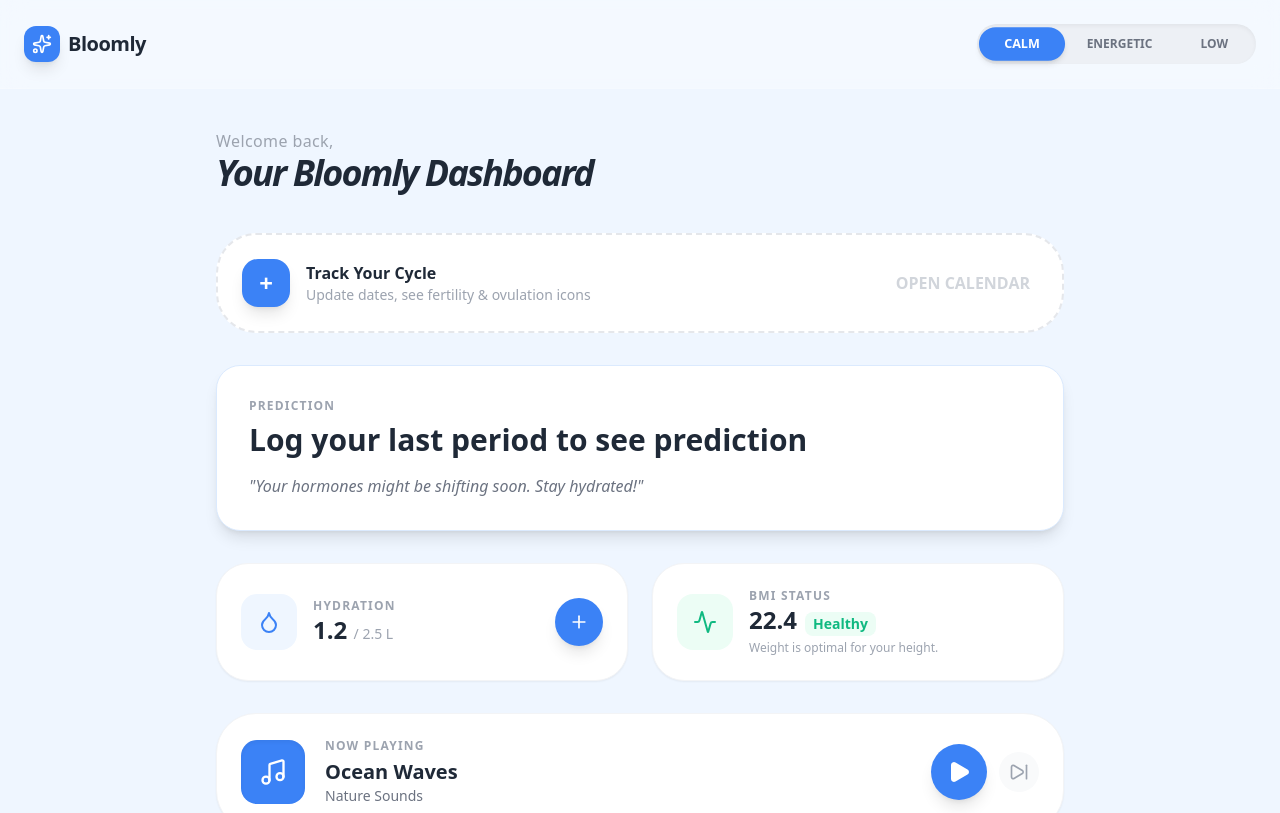
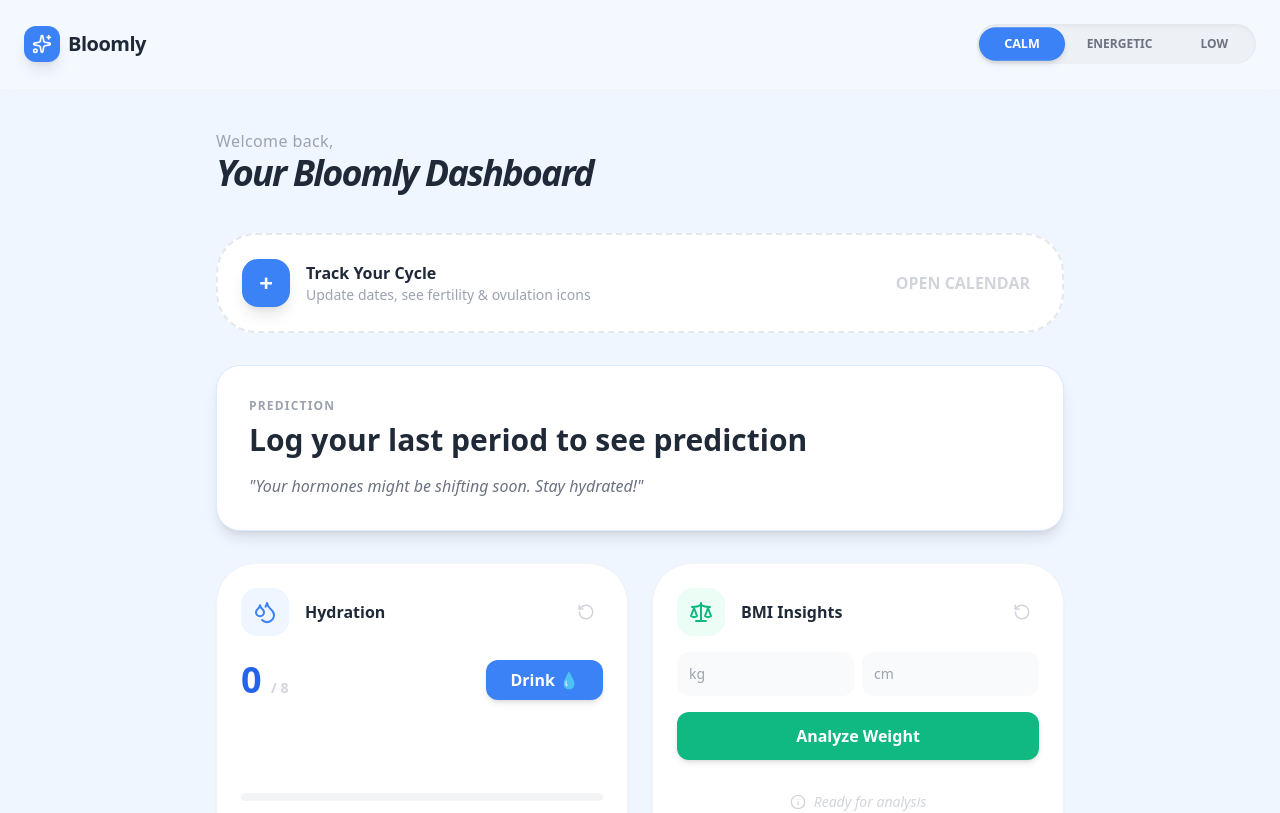
Before and after one commit to Nibedita2003/Bloomly-Wemen-Wellness-Web-App, a React (Create React App) app in the folder bloomly-frontend/: page / in a window 1280 px wide. Shown: the top 813 px of the page. Built offline with nearby package versions, Linux system fonts and the light colour scheme.

Commit message:
Fix: Stable nature sounds integration and functional BMI/Hydration trackers

```diff
--- a/bloomly-frontend/src/components/MusicPlayer.jsx
+++ b/bloomly-frontend/src/components/MusicPlayer.jsx
@@ -1,49 +1,49 @@
-import React, { useState } from 'react';
-import { Play, Pause, SkipForward, Music } from 'lucide-react';
+import React, { useState, useRef, useEffect } from 'react';
+import { Play, Pause, Music } from 'lucide-react';
 import { useTheme } from '../context/ThemeContext';
-// IMPORTANT: Notice the curly braces { } around musicTracks
 import { musicTracks } from '../data/musicData';
 
 const MusicPlayer = () => {
   const { mood, style } = useTheme();
   const [isPlaying, setIsPlaying] = useState(false);
+  const audioRef = useRef(new Audio()); // Creates a persistent audio player
 
-  // SAFETY CHECK: If musicTracks is somehow missing, use an empty array
-  const tracks = musicTracks || [];
+  const currentTrack = musicTracks.find(t => t.mood === mood) || musicTracks[0];
 
-  // Find the track matching the current mood, or default to the first one
-  const currentTrack = tracks.find(t => t.mood === mood) || tracks[0];
+  // Update audio source when track changes
+  useEffect(() => {
+    audioRef.current.src = currentTrack.url;
+    if (isPlaying) audioRef.current.play();
+  }, [currentTrack]);
 
-  // If there's still no track (data file empty), show a message
-  if (!currentTrack) {
-    return <div className="p-4 text-gray-400 italic">Loading soundscapes...</div>;
-  }
+  const togglePlay = () => {
+    if (isPlaying) {
+      audioRef.current.pause();
+    } else {
+      audioRef.current.play();
+    }
+    setIsPlaying(!isPlaying);
+  };
 
   return (
-    <div className={`p-6 rounded-[2.5rem] bg-white border border-gray-100 shadow-sm transition-all duration-500`}>
+    <div className="p-6 rounded-[2.5rem] bg-white border border-gray-100 shadow-sm">
       <div className="flex items-center justify-between">
         <div className="flex items-center gap-5">
-          <div className={`w-16 h-16 rounded-2xl ${style.button} flex items-center justify-center text-white shadow-inner animate-pulse-slow`}>
-            <Music size={28} />
+          <div className={`w-16 h-16 rounded-2xl ${style.button} flex items-center justify-center text-white`}>
+            <Music size={28} className={isPlaying ? "animate-spin" : ""} />
           </div>
           <div>
-            <h4 className="text-xs font-bold text-gray-400 uppercase tracking-widest mb-1">Now Playing</h4>
             <h2 className="text-xl font-black text-gray-800">{currentTrack.title}</h2>
-            <p className="text-sm text-gray-500 font-medium">{currentTrack.artist}</p>
+            <p className="text-sm text-gray-500">{currentTrack.artist}</p>
           </div>
         </div>
 
-        <div className="flex items-center gap-3">
-          <button
-            onClick={() => setIsPlaying(!isPlaying)}
-            className={`w-14 h-14 rounded-full ${style.button} text-white flex items-center justify-center shadow-lg hover:scale-110 active:scale-95 transition-all`}
-          >
-            {isPlaying ? <Pause size={24} /> : <Play size={24} fill="currentColor" />}
-          </button>
-          <button className="w-10 h-10 rounded-full bg-gray-50 text-gray-400 flex items-center justify-center hover:bg-gray-100 transition-colors">
-            <SkipForward size={20} />
-          </button>
-        </div>
+        <button
+          onClick={togglePlay}
+          className={`w-14 h-14 rounded-full ${style.button} text-white flex items-center justify-center shadow-lg transition-transform active:scale-90`}
+        >
+          {isPlaying ? <Pause size={24} /> : <Play size={24} fill="currentColor" />}
+        </button>
       </div>
     </div>
   );
--- a/bloomly-frontend/src/components/Stats.jsx
+++ b/bloomly-frontend/src/components/Stats.jsx
@@ -1,44 +1,140 @@
-import React from 'react';
-import { Droplet, Activity, Plus } from 'lucide-react';
+import React, { useState } from 'react';
+import { Droplets, Scale, PartyPopper, Info, RotateCcw } from 'lucide-react';
 import { useTheme } from '../context/ThemeContext';
 
 const Stats = () => {
   const { style } = useTheme();
 
+  // State
+  const [water, setWater] = useState(0);
+  const [weight, setWeight] = useState('');
+  const [height, setHeight] = useState('');
+  const [bmi, setBmi] = useState(null);
+
+  // --- Logic Helpers ---
+  const calculateBMI = () => {
+    if (weight && height) {
+      const heightInMeters = height / 100;
+      const result = (weight / (heightInMeters * heightInMeters)).toFixed(1);
+      setBmi(result);
+    }
+  };
+
+  const resetBMI = () => {
+    setWeight('');
+    setHeight('');
+    setBmi(null);
+  };
+
+  const resetWater = () => setWater(0);
+
+  const getBMIMessage = (val) => {
+    if (val < 18.5) return { text: "Underweight range. Focus on nutrition! 🥗", color: "text-blue-500" };
+    if (val <= 24.9) return { text: "Healthy weight. Perfect balance! ✨", color: "text-emerald-500" };
+    if (val <= 29.9) return { text: "Overweight range. Stay active! 🚶‍♀️", color: "text-orange-500" };
+    return { text: "Obesity range. Small daily goals help! ❤️", color: "text-rose-500" };
+  };
+
   return (
-    <div className="grid grid-cols-1 md:grid-cols-2 gap-6 mt-8">
-      {/* Hydration Tracker */}
-      <div className="bg-white p-6 rounded-[2rem] border border-gray-100 shadow-sm flex items-center justify-between group hover:shadow-md transition-all">
-        <div className="flex items-center gap-4">
-          <div className="p-4 bg-blue-50 rounded-2xl text-blue-500 group-hover:scale-110 transition-transform">
-            <Droplet size={24} />
+    <div className="grid grid-cols-1 md:grid-cols-2 gap-6">
+
+      {/* --- Hydration Tracker --- */}
+      <div className="bg-white p-6 rounded-[2.5rem] border border-gray-100 shadow-sm flex flex-col justify-between group">
+        <div>
+          <div className="flex items-center justify-between mb-6">
+            <div className="flex items-center gap-4">
+              <div className="p-3 rounded-2xl bg-blue-50 text-blue-500">
+                <Droplets size={24} />
+              </div>
+              <h3 className="font-bold text-gray-800">Hydration</h3>
+            </div>
+            <button
+              onClick={resetWater}
+              className="p-2 text-gray-300 hover:text-rose-400 transition-colors"
+              title="Reset Water"
+            >
+              <RotateCcw size={18} />
+            </button>
           </div>
-          <div>
-            <p className="text-xs font-bold text-gray-400 uppercase tracking-widest">Hydration</p>
-            <p className="text-2xl font-black text-gray-800">1.2 <span className="text-sm font-normal text-gray-400">/ 2.5 L</span></p>
+
+          <div className="flex items-center justify-between mb-4">
+            <span className="text-4xl font-black text-blue-600">
+              {water} <span className="text-sm text-gray-300">/ 8</span>
+            </span>
+            <button
+              onClick={() => setWater(prev => prev + 1)}
+              className="px-6 py-2 bg-blue-500 text-white rounded-xl font-bold hover:bg-blue-600 shadow-md active:scale-95 transition-all"
+            >
+              Drink 💧
+            </button>
           </div>
         </div>
 
-        {/* Animated Add Button */}
-        <button className={`w-12 h-12 rounded-full ${style.button} text-white flex items-center justify-center shadow-lg hover:rotate-90 transition-all active:scale-90`}>
-          <Plus size={20} />
-        </button>
+        <div className="mt-4">
+          <div className="w-full bg-gray-100 h-2 rounded-full overflow-hidden mb-3">
+            <div
+              className="bg-blue-500 h-full transition-all duration-700"
+              style={{ width: `${Math.min((water / 8) * 100, 100)}%` }}
+            ></div>
+          </div>
+          <p className="text-[10px] font-bold text-blue-400 uppercase text-center tracking-widest">
+            {water >= 8 ? "Goal Achieved! 🌟" : "Keep going!"}
+          </p>
+        </div>
       </div>
 
-      {/* BMI Insight Card */}
-      <div className="bg-white p-6 rounded-[2rem] border border-gray-100 shadow-sm flex items-center gap-4 group hover:shadow-md transition-all">
-        <div className="p-4 bg-emerald-50 rounded-2xl text-emerald-500 group-hover:scale-110 transition-transform">
-          <Activity size={24} />
+      {/* --- BMI Calculator --- */}
+      <div className="bg-white p-6 rounded-[2.5rem] border border-gray-100 shadow-sm">
+        <div className="flex items-center justify-between mb-4">
+          <div className="flex items-center gap-4">
+            <div className="p-3 rounded-2xl bg-emerald-50 text-emerald-500">
+              <Scale size={24} />
+            </div>
+            <h3 className="font-bold text-gray-800">BMI Insights</h3>
+          </div>
+          <button
+            onClick={resetBMI}
+            className="p-2 text-gray-300 hover:text-rose-400 transition-colors"
+            title="Reset Inputs"
+          >
+            <RotateCcw size={18} />
+          </button>
         </div>
-        <div>
-          <p className="text-xs font-bold text-gray-400 uppercase tracking-widest">BMI Status</p>
-          <div className="flex items-baseline gap-2">
-            <p className="text-2xl font-black text-gray-800">22.4</p>
-            <span className="text-sm font-bold text-emerald-500 px-2 py-0.5 bg-emerald-50 rounded-lg">Healthy</span>
+
+        <div className="flex gap-2 mb-4">
+          <input
+            type="number" placeholder="kg"
+            className="w-1/2 p-3 bg-gray-50 rounded-xl border-none text-sm focus:ring-2 focus:ring-emerald-200"
+            value={weight} onChange={(e) => setWeight(e.target.value)}
+          />
+          <input
+            type="number" placeholder="cm"
+            className="w-1/2 p-3 bg-gray-50 rounded-xl border-none text-sm focus:ring-2 focus:ring-emerald-200"
+            value={height} onChange={(e) => setHeight(e.target.value)}
+          />
+        </div>
+
+        <button
+          onClick={calculateBMI}
+          className="w-full py-3 bg-emerald-500 text-white rounded-xl font-bold mb-4 hover:bg-emerald-600 transition-all shadow-md"
+        >
+          Analyze Weight
+        </button>
+
+        {bmi ? (
+          <div className="p-4 rounded-2xl bg-emerald-50/50 border border-emerald-100">
+            <p className={`text-sm font-black mb-1 ${getBMIMessage(bmi).color}`}>BMI: {bmi}</p>
+            <p className="text-xs font-medium text-gray-600 leading-tight">
+              {getBMIMessage(bmi).text}
+            </p>
           </div>
-          <p className="text-xs text-gray-400 mt-1">Weight is optimal for your height.</p>
-        </div>
+        ) : (
+          <div className="flex items-center gap-2 text-gray-300 justify-center py-4 italic text-sm">
+            <Info size={16} /> Ready for analysis
+          </div>
+        )}
       </div>
+
     </div>
   );
 };
--- a/bloomly-frontend/src/data/musicData.js
+++ b/bloomly-frontend/src/data/musicData.js
@@ -3,23 +3,23 @@
 export const musicTracks = [
   {
     id: 1,
-    title: "Ocean Waves",
-    artist: "Nature Sounds",
+    title: "Morning Forest",
+    artist: "Nature Therapy",
     mood: "calm",
-    url: "https://www.soundhelix.com/examples/mp3/SoundHelix-Song-1.mp3"
+    url: "https://actions.google.com/sounds/v1/ambiences/forest_morning.ogg"
   },
   {
     id: 2,
-    title: "Morning Focus",
-    artist: "Lofi Beats",
+    title: "Heavy Rain",
+    artist: "Focus Ambience",
     mood: "energetic",
-    url: "https://www.soundhelix.com/examples/mp3/SoundHelix-Song-2.mp3"
+    url: "https://actions.google.com/sounds/v1/weather/rain_heavy_loud.ogg"
   },
   {
     id: 3,
-    title: "Deep Piano",
-    artist: "Healing Melodies",
+    title: "Night Crickets",
+    artist: "Sleep Sounds",
     mood: "low",
-    url: "https://www.soundhelix.com/examples/mp3/SoundHelix-Song-3.mp3"
+    url: "https://actions.google.com/sounds/v1/animals/crickets_chirping.ogg"
   }
 ];
```
